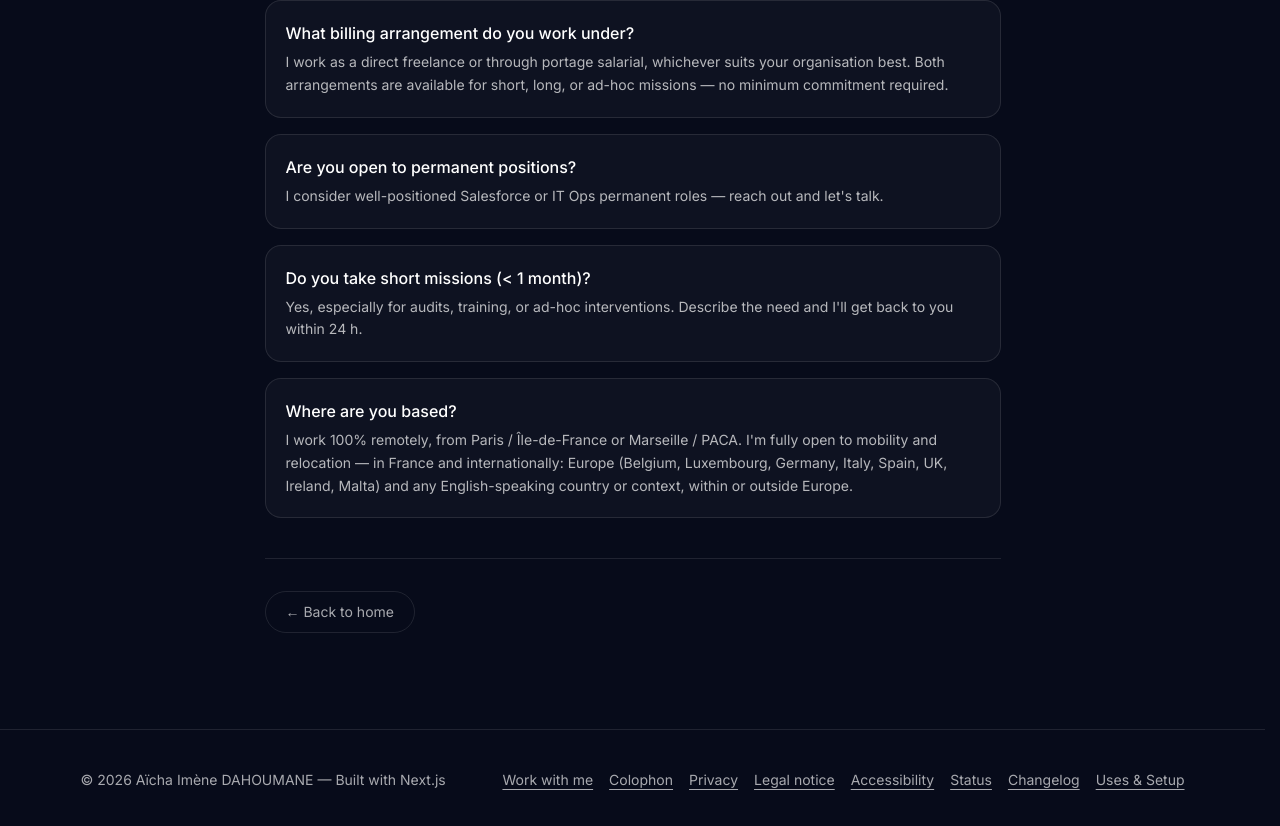
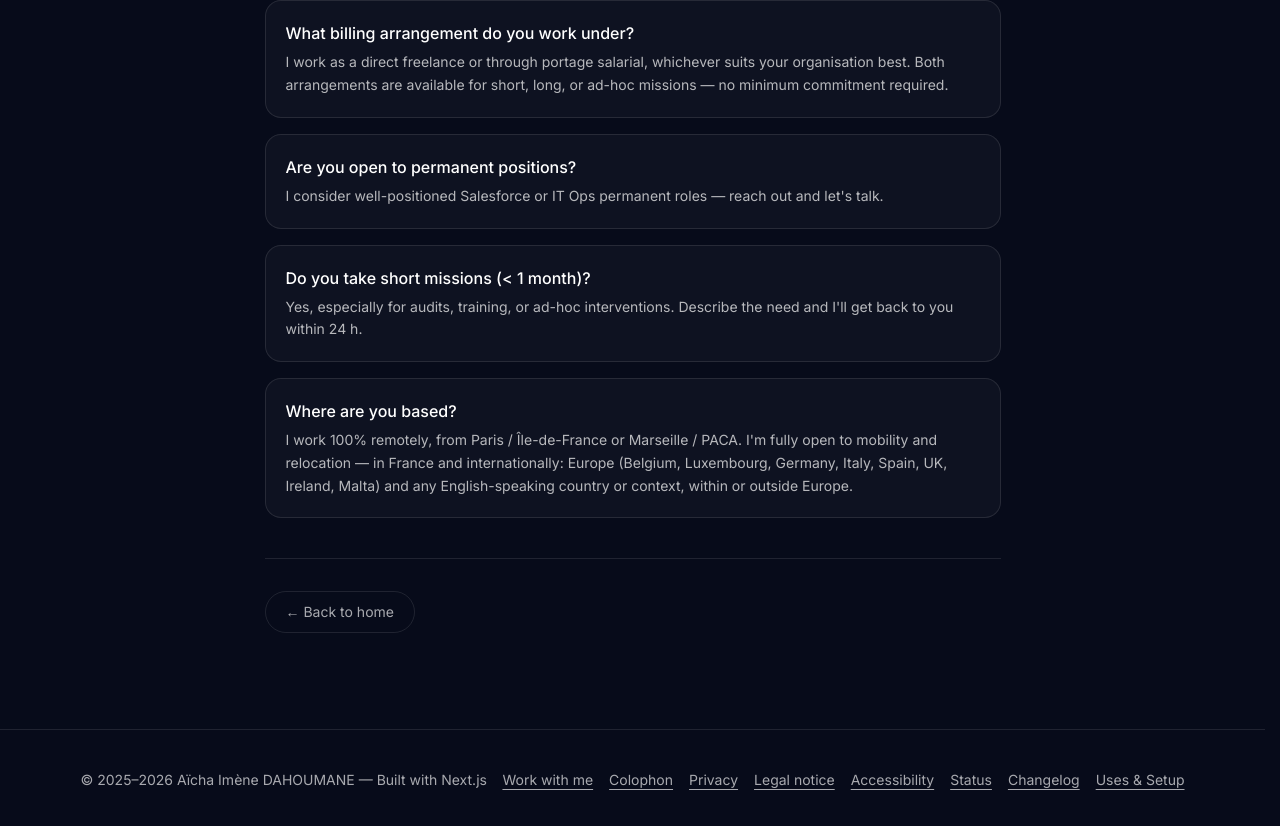
Before and after one commit to Aiyeesha/Aicha-Imene-DAHOUMANE-Portfolio.dev, a Next.js app: page /en/work-with-me in a window 1280 px wide. Shown: the part 1622-2448 px from the top of the page. Built offline with nearby package versions, Linux system fonts and the light colour scheme; no server answers.

Commit message:
chore(footer): dynamic copyright range 2025–{year}
Replace static © 2026 with © 2025–{currentYear} so the year
updates automatically each January without manual edits.

```diff
--- a/app/[locale]/layout.tsx
+++ b/app/[locale]/layout.tsx
@@ -120,7 +120,7 @@ export default async function LocaleLayout({
               <div className="mx-auto max-w-6xl px-6 text-sm text-muted-2">
                 <div className="flex flex-wrap items-center justify-between gap-3">
                   <span>
-                    © {new Date().getFullYear()} Aïcha Imène DAHOUMANE — {t("footer.builtWith")}
+                    © 2025–{new Date().getFullYear()} Aïcha Imène DAHOUMANE — {t("footer.builtWith")}
                   </span>
                   {/* Link (Next.js) pour la navigation SPA — évite le rechargement de page
                       complet que <a href> provoque sur les routes locales. */}
```
